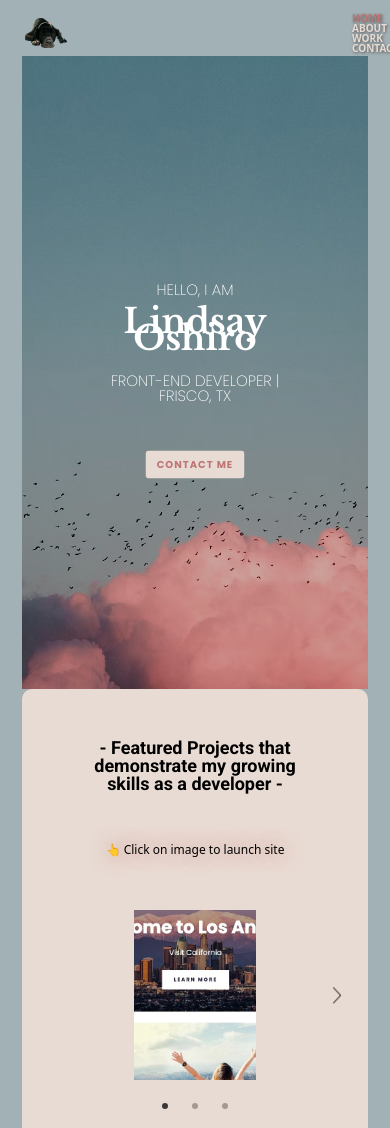
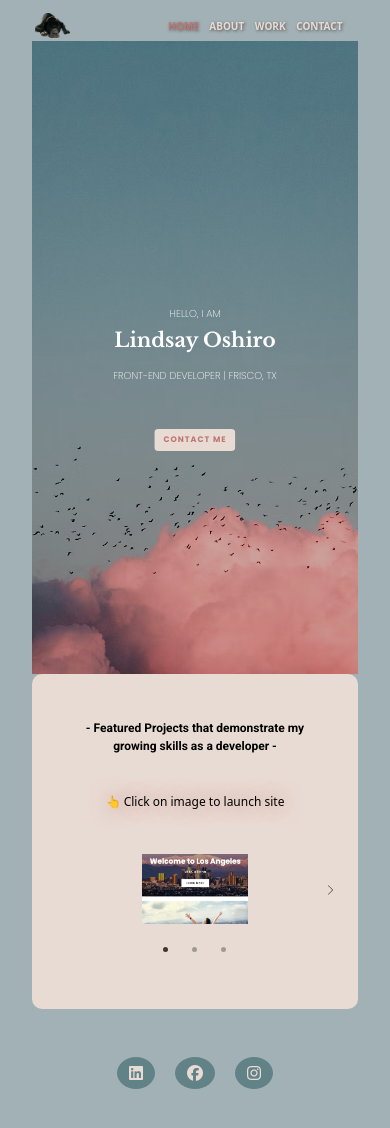
Before and after one commit to LinOshiro/lindsay-oshiro-portfolio-updated, a plain HTML site: page index.html in a window 390 px wide. Shown: the top 1128 px of the page. Drawn offline with nearby package versions, Linux system fonts and the light colour scheme.

Commit message:
updating media queries for phone view

```diff
--- a/src/style.css
+++ b/src/style.css
@@ -731,7 +731,7 @@ header a {
 }
 
 /*--- Mobile ---*/
-@media only screen and (min-width: 350px) and (max-width: 600px) {
+@media only screen and (min-width: 320px) and (max-width: 390px) {
   body {
     font-size: 10px;
     line-height: 1;
@@ -744,7 +744,7 @@ header a {
   }
 
   .container {
-    max-width: 550px;
+    max-width: 350px;
     margin: 0 auto;
   }
 
@@ -759,13 +759,13 @@ header a {
 
   nav li {
     line-height: 1;
-    margin-left: 10px;
+    margin-left: 8px;
     font-size: 10px;
   }
 
   .nav-logo {
-    max-height: 30px;
-    margin-right: 275px;
+    max-height: 25px;
+    margin-right: 90px;
   }
 
   footer .email-link {
@@ -781,7 +781,7 @@ header a {
   footer .copywrite {
     margin-top: 50px;
     margin-bottom: 50px;
-    font-size: 12px;
+    font-size: 9px !important;
   }
 
   .contact-box {
@@ -802,25 +802,25 @@ header a {
 
   .btn-branding {
     font-weight: 700;
-    font-size: 10px;
+    font-size: 8px;
     line-height: 1;
     letter-spacing: 1px;
-    padding: 8px 10px;
+    padding: 6px 8px;
     margin-top: 0;
   }
 
   .btn-branding-outline {
     font-weight: 700;
-    font-size: 10px;
+    font-size: 8px;
     line-height: 1;
     letter-spacing: 1px;
-    padding: 8px 10px;
+    padding: 6px 8px;
   }
 
   /* index.html */
   header.hero {
     height: 75vh;
-    padding: 150px 0;
+    padding: 50px 0;
   }
 
   .text-box {
@@ -832,7 +832,7 @@ header a {
 
   .text-box h1 {
     font-weight: 600;
-    font-size: 34px;
+    font-size: 20px;
     line-height: 0.5;
     margin-top: 6px;
     padding: 10px;
@@ -840,15 +840,16 @@ header a {
 
   .text-box h2 {
     font-weight: 200;
-    font-size: 15px;
+    font-size: 10px;
     line-height: 1;
     margin: 0;
   }
 
-  .projects {
-    margin: 8px;
-    line-height: 0.5;
-    font-size: 6px;
+  .section-home .projects {
+    margin-top: 5px;
+    margin-bottom: 40px;
+    line-height: 1.5;
+    font-size: 12px;
   }
 
   .carousel-text {
@@ -881,7 +882,7 @@ header a {
   }
 
   .content h1 {
-    font-size: 25px;
+    font-size: 13px;
   }
 
   .content p {
@@ -894,7 +895,7 @@ header a {
   }
 
   .work {
-    font-size: 20px;
+    font-size: 15px;
     padding: 15px;
   }
 
@@ -915,13 +916,9 @@ header a {
     font-size: 14px;
   }
 
-  p.projects {
-    line-height: 1;
-    font-size: 18px;
-    margin-bottom: 50px;
-  }
-
   .carousel-text {
+    margin-top: 20px;
+    margin-bottom: 0;
     font-size: 12px;
   }
 
@@ -939,23 +936,23 @@ header a {
   }
 
   .about-link {
-    font-size: 20px;
+    font-size: 12px;
   }
 
   .img-certificates {
-    width: 300px;
+    width: 200px;
     padding: 20px;
   }
 
   .carousel {
-    height: 260px;
+    height: 160px;
     width: 80%;
     margin: 0 auto;
     padding: 45px;
   }
 
   .carousel__button img {
-    width: 8px;
+    width: 5px;
   }
 
   .carousel__nav {
@@ -963,8 +960,8 @@ header a {
   }
 
   .carousel__indicator {
-    width: 6px;
-    height: 6px;
+    width: 5px;
+    height: 5px;
     margin: 0 12px;
   }
 }
```
